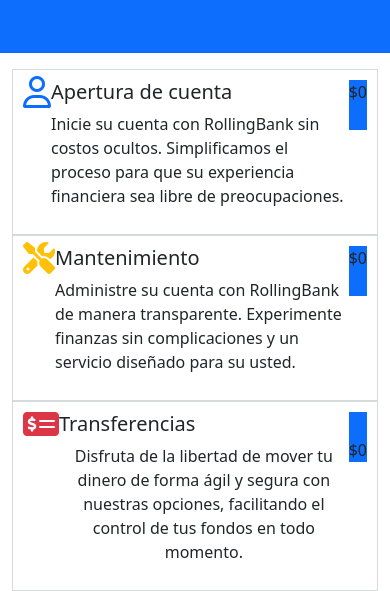
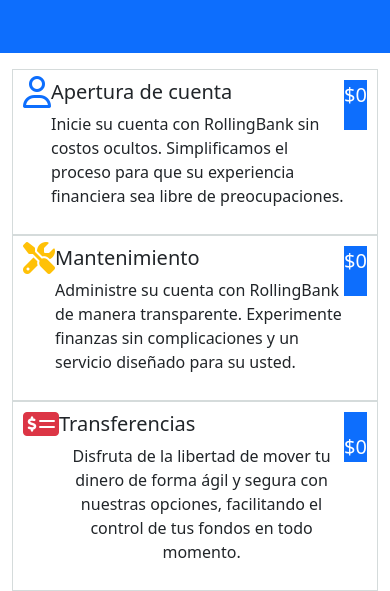
Before and after one commit to fatiperea/practicaRC_bank, a plain HTML site: page pages/precios.html in a window 390 px wide. Shown: the part 174-765 px from the top of the page. Drawn offline with nearby package versions, Linux system fonts and the light colour scheme.

Commit message:
cambio de color y tamaño de fuente

```diff
--- a/css/precios.css
+++ b/css/precios.css
@@ -1,6 +1,6 @@
 body {
-    margin: 0;
-    padding: 0;
+  margin: 0;
+  padding: 0;
   width: 100%;
 }
 .item {
@@ -14,25 +14,16 @@ body {
 .ofertas {
   display: flex;
   padding: 10px;
-  justify-content:space-between ;
+  justify-content: space-between;
   border-width: 0.5px;
-  border-style:solid ;
-  border-color: #D5DBDB ;
+  border-style: solid;
+  border-color: #d5dbdb;
 }
-
-
 
 #precioResaltado {
   background-color: #0d6efd;
   width: 25px;
   height: 50px;
-
+  font-size: 20px;
+  color: white;
 }
-
-
-
-@media (max-width: 767px) {
-  #tituloItem {
-    justify-content: center;
-  }
-}
--- a/pages/precios.html
+++ b/pages/precios.html
@@ -99,21 +99,8 @@
             <article class="ofertas">
 
                 <div class="item"> <i class="fa-solid fa-screwdriver-wrench fa-2xl text-warning"></i>  </div>
-                <div class="item">  <h5 class="text-start" id="tituloItem" >Mantenimiento</h5>
+                <div class="item">  <h5 class="text-start">Mantenimiento</h5>
                     <p>Administre su cuenta con RollingBank de manera transparente. Experimente finanzas sin complicaciones y un servicio diseñado para su usted.
-
-
-
-
-
-
-
-
-
-
-
-
-
                     </p> </div>
 
                  <div class="item" id="precioResaltado"> $0   </div>
```
